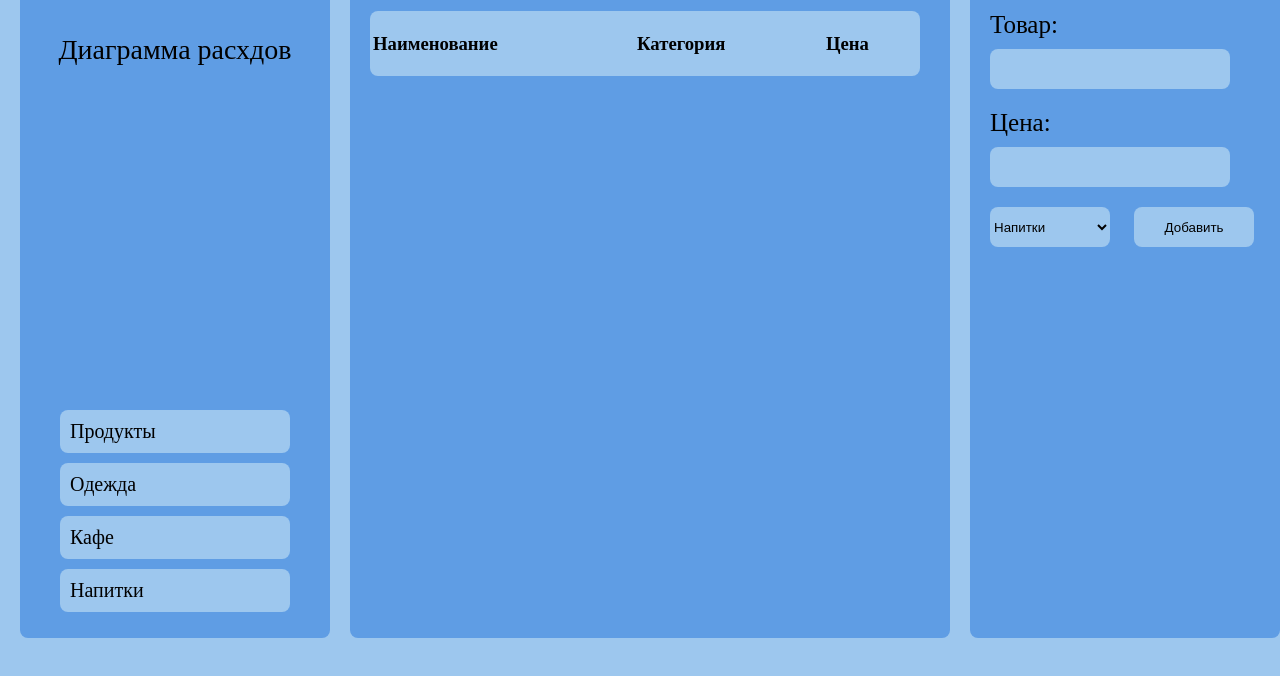
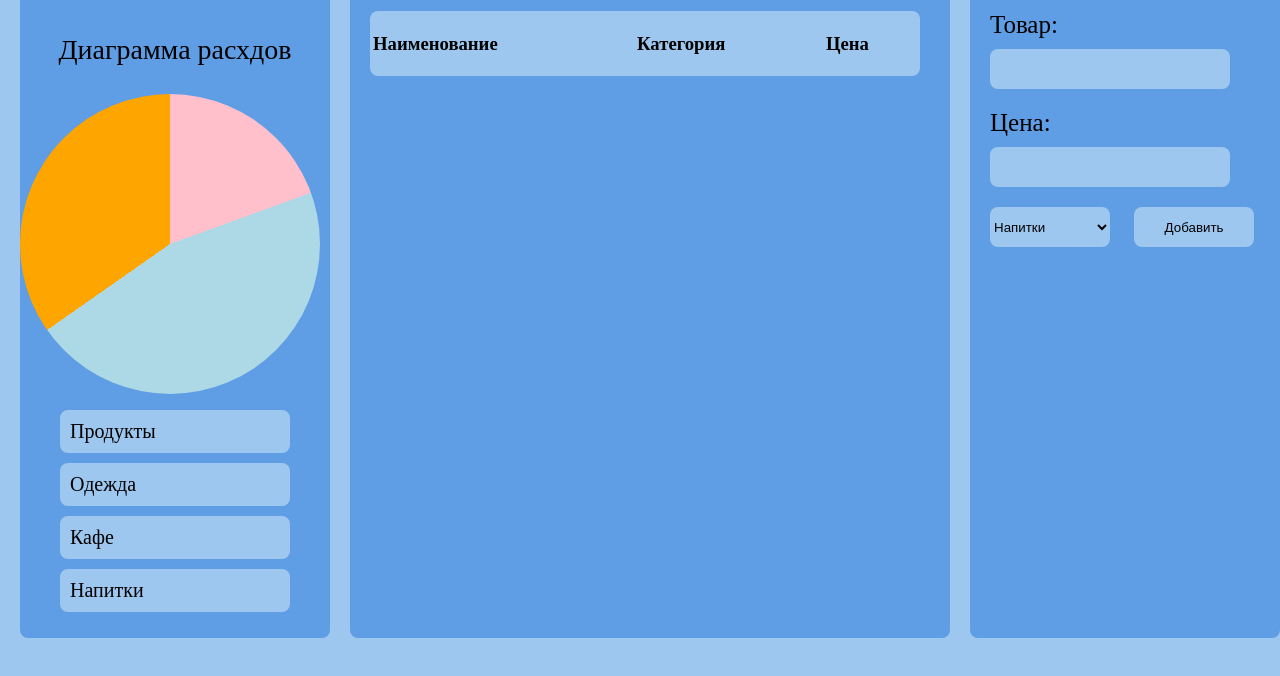
Before and after one commit to kkseenniiaa/wallet, a plain HTML site: page index.html in a window 1280 px wide. Shown: the part 106-782 px from the top of the page. Drawn offline with Linux system fonts and the light colour scheme.

Commit message:
Add files via upload

```diff
--- a/style.css
+++ b/style.css
@@ -7,6 +7,7 @@ body {
     margin: 0;
     padding: 0;
 }
+
 
 ul, li{
     list-style-type: none;
@@ -44,6 +45,12 @@ ul, li{
 .block1__dgm{
     width: 300px;
     height: 300px;
+    border-radius: 50%;
+    background-image: conic-gradient(
+        pink 70deg,
+        lightblue 0 235deg,
+        orange 0 70deg
+    )
 }
 .block1__li {
     background-color: rgb(157, 199, 238);
```
